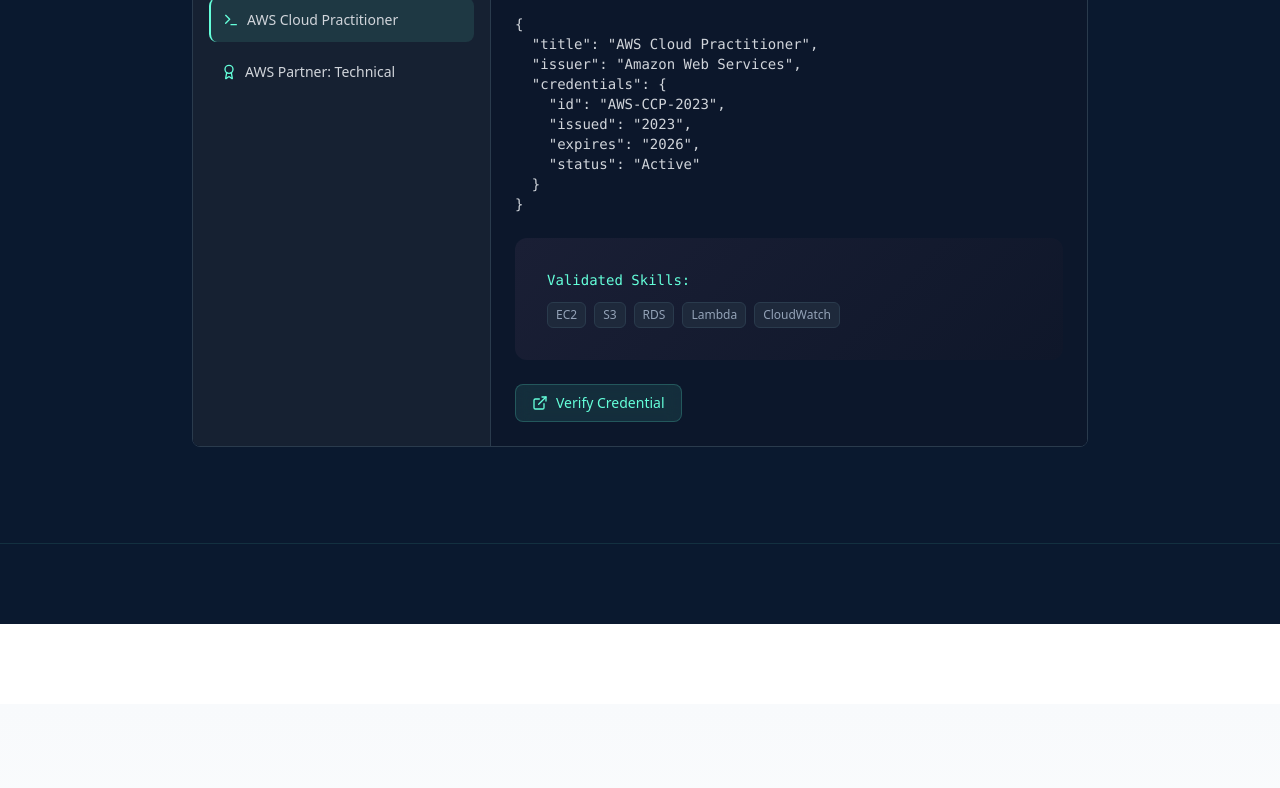
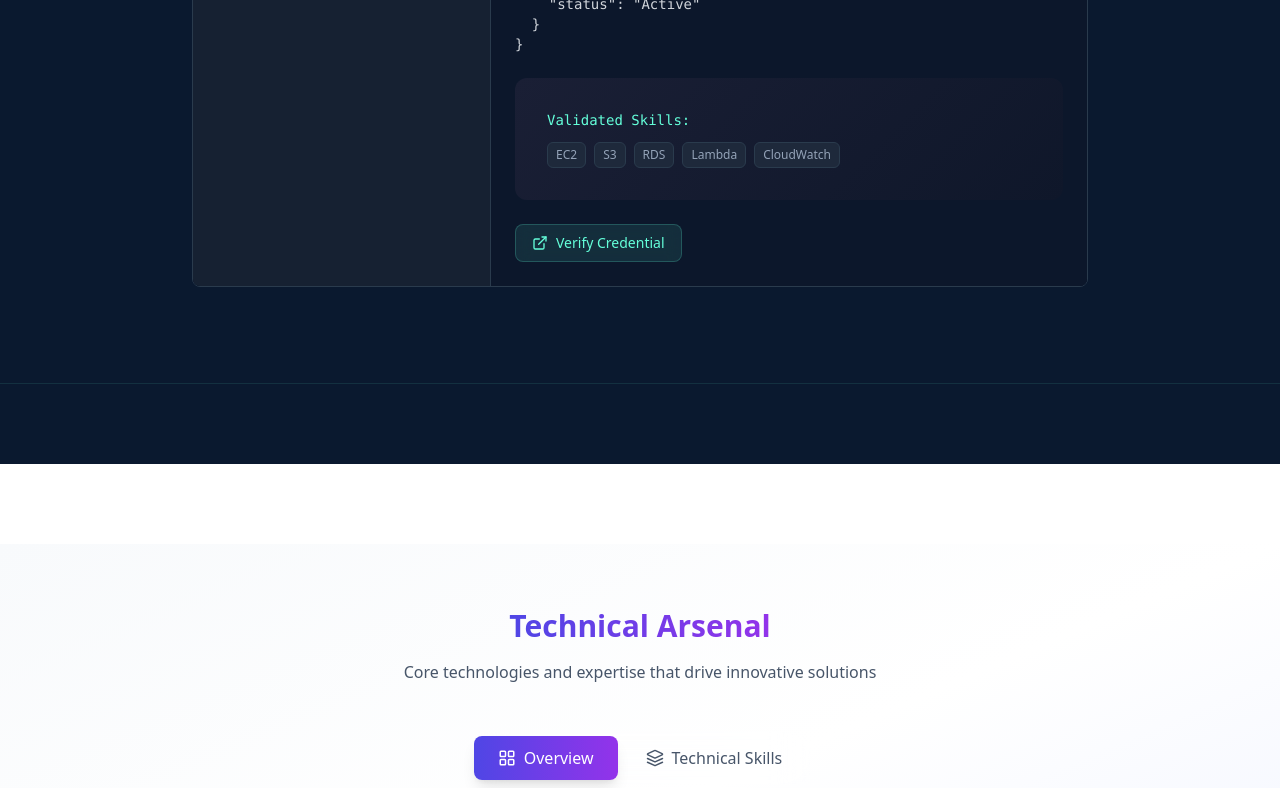
Before and after one commit to sharmasaugat/my-portfolio, a React (Create React App) app in the folder frontend/: page / in a window 1280 px wide. Shown: the part 2000-2788 px from the top of the page. Built offline with nearby package versions, Linux system fonts and the light colour scheme.

Commit message:
Chnanges in following: 1. Cleaned css to follow industry standard 2. Cleaned tab component and merged few codes for contact and skill component 3. deleted redundent files and reordanzed some components into smaller section

```diff
--- a/frontend/src/components/Button/TabButtons.jsx
+++ b/frontend/src/components/Button/TabButtons.jsx
@@ -1,23 +1,47 @@
 import { memo } from 'react';
 import PropTypes from 'prop-types';
 
-export const TabButtons = memo(({ tabs, activeTab, onTabChange }) => (
-  <div className="form-tabs">
+const variants = {
+  form: {
+    wrapper: "form-tabs",
+    button: (isActive) => `form-tab ${isActive ? 'active' : ''}`
+  },
+  skill: {
+    wrapper: "inline-flex p-1 space-x-1 bg-white/20 backdrop-blur-lg rounded-xl",
+    button: (isActive) => `px-6 py-2.5 rounded-lg transition-all flex items-center gap-2 ${
+      isActive
+        ? 'bg-gradient-to-r from-indigo-600 to-purple-600 text-white shadow-lg'
+        : 'text-slate-600 hover:bg-white/50'
+    }`
+  }
+};
+
+// Fix 1: Change to default export
+const TabButtons = memo(({ tabs, activeTab, onTabChange, variant = 'form' }) => {
+  const styles = variants[variant];
+
+  return (
+    <div className={styles.wrapper}>
       {Object.entries(tabs).map(([key, { icon: Icon, title }]) => (
         <button
           key={key}
           onClick={() => onTabChange(key)}
-        className={`form-tab ${activeTab === key ? 'active' : ''}`}
+          className={styles.button(activeTab === key)}
         >
-        <Icon size={20} />
-        <span>{title}</span>
+          {Icon && <Icon size={variant === 'skill' ? 18 : 20} />}
+          <span className={variant === 'skill' ? 'font-medium' : ''}>{title}</span>
         </button>
       ))}
     </div>
-));
+  );
+});
 
 TabButtons.propTypes = {
   tabs: PropTypes.object.isRequired,
   activeTab: PropTypes.string.isRequired,
-  onTabChange: PropTypes.func.isRequired
+  onTabChange: PropTypes.func.isRequired,
+  variant: PropTypes.oneOf(['form', 'skill'])
 };
+
+// Fix 2: Use default export
+export default TabButtons;
--- a/frontend/src/components/Contact/ContactFormTabs.jsx
+++ b/frontend/src/components/Contact/ContactFormTabs.jsx
@@ -1,7 +1,7 @@
 import { memo, useState } from 'react';
 import PropTypes from 'prop-types';
 import { FormContent } from '../Form/FormContent';
-import { TabButtons } from '../Button/TabButtons';
+import TabButtons from '../Button/TabButtons';
 import { CONTACT_DATA } from '../../data/ContactData';
 
 const ContactFormTabs = ({ values, loading, submitted, error, onChange, onSubmit }) => {
@@ -19,6 +19,7 @@
         tabs={formTabs}
         activeTab={activeTab}
         onTabChange={setActiveTab}
+        variant="form"
       />
       <FormContent
         tab={formTabs[activeTab]}
--- a/frontend/src/components/Sections/ExperienceSection.jsx
+++ b/frontend/src/components/Sections/ExperienceSection.jsx
@@ -7,7 +7,7 @@
   const { experiences } = usePortfolio();
 
   return (
-    <section className="py-20">
+    <section className="py-08">
       <div className="container mx-auto px-4">
         <motion.h2
           initial={{ opacity: 0 }}
--- a/frontend/src/components/Sections/SkillsSection.jsx
+++ b/frontend/src/components/Sections/SkillsSection.jsx
@@ -1,29 +1,63 @@
-import React from 'react';
+import React, { useState, memo } from 'react';
 import { motion } from 'framer-motion';
 import SkillsRadar from '../Skills/SkillsRadar';
+import SkillCard from '../Skills/SkillCard';
+import  TabButtons from '../Button/TabButtons';
+import { overviewSkills, skillTabs } from '../../data/SkillData';
 
-const SkillsSection = () => (
-  <section className="py-20 bg-gradient-to-b from-slate-50 to-white">
+const SkillsSection = () => {
+  const [activeTab, setActiveTab] = useState('overview');
+
+  return (
+    <section className="py-16 bg-gradient-to-br from-slate-50 via-white to-indigo-50">
       <div className="container mx-auto px-4">
-      <motion.h2
+        <motion.div
           initial={{ opacity: 0 }}
           whileInView={{ opacity: 1 }}
-        className="text-3xl font-bold text-slate-900 text-center mb-4"
+          className="text-center mb-12"
         >
+          <h2 className="text-3xl font-bold text-slate-900 mb-4">
+            <span className="bg-clip-text text-transparent bg-gradient-to-r from-indigo-600 to-purple-600">
               Technical Arsenal
-      </motion.h2>
-      <motion.p
-        initial={{ opacity: 0 }}
-        whileInView={{ opacity: 1 }}
-        className="text-slate-600 text-center mb-12 max-w-2xl mx-auto"
+            </span>
+          </h2>
+          <p className="text-slate-600 max-w-2xl mx-auto">
+            Core technologies and expertise that drive innovative solutions
+          </p>
+        </motion.div>
+
+        <div className="mb-8 flex justify-center">
+          <TabButtons
+            tabs={skillTabs}
+            activeTab={activeTab}
+            onTabChange={setActiveTab}
+            variant="skill"
+          />
+        </div>
+
+        <motion.div
+          key={activeTab}
+          initial={{ opacity: 0, x: 20 }}
+          animate={{ opacity: 1, x: 0 }}
+          exit={{ opacity: 0, x: -20 }}
+          transition={{ duration: 0.3 }}
+          className="max-w-6xl mx-auto"
         >
-        Core technologies and expertise that drive innovative solutions
-      </motion.p>
-      <div className="max-w-6xl mx-auto">
+          {activeTab === 'overview' ? (
+            <div className="grid grid-cols-1 md:grid-cols-2 lg:grid-cols-4 gap-6">
+              {overviewSkills.map((skill, index) => (
+                <SkillCard key={skill.title} {...skill} delay={index} />
+              ))}
+            </div>
+          ) : (
+            <div className="bg-white rounded-lg shadow-lg p-6">
               <SkillsRadar />
             </div>
+          )}
+        </motion.div>
       </div>
     </section>
   );
+};
 
-export default SkillsSection;
+export default memo(SkillsSection);
--- /dev/null
+++ b/frontend/src/components/Skills/SkillCard.jsx
@@ -0,0 +1,39 @@
+
+import React, { useState, memo } from 'react';
+import PropTypes from 'prop-types';
+import { motion } from 'framer-motion';
+
+const SkillCard = ({ icon: Icon, title, description, delay }) => {
+  const [isHovered, setIsHovered] = useState(false);
+
+  return (
+    <motion.div
+      initial={{ opacity: 0, y: 20 }}
+      whileInView={{ opacity: 1, y: 0 }}
+      transition={{ delay: delay * 0.1 }}
+      whileHover={{ scale: 1.02 }}
+      className="bg-white p-6 rounded-lg shadow-lg hover:shadow-xl transition-all duration-300"
+      onMouseEnter={() => setIsHovered(true)}
+      onMouseLeave={() => setIsHovered(false)}
+    >
+      <motion.div
+        animate={{ rotate: isHovered ? 360 : 0 }}
+        transition={{ duration: 0.5 }}
+        className="mb-4"
+      >
+        <Icon className="w-8 h-8 text-indigo-600" />
+      </motion.div>
+      <h3 className="text-lg font-semibold text-slate-900 mb-2">{title}</h3>
+      <p className="text-sm text-slate-600">{description}</p>
+    </motion.div>
+  );
+};
+
+SkillCard.propTypes = {
+  icon: PropTypes.elementType.isRequired,
+  title: PropTypes.string.isRequired,
+  description: PropTypes.string.isRequired,
+  delay: PropTypes.number.isRequired,
+};
+
+export default memo(SkillCard);
--- /dev/null
+++ b/frontend/src/data/SkillData.js
@@ -0,0 +1,146 @@
+import { Code2, Cloud, Database, Cpu, Code, Layout, LayoutGrid, Layers } from 'lucide-react';  // Add these imports
+
+export const radarSkills = [
+  {
+    subject: 'Enterprise Architecture',
+    level: 95,
+    icon: Cpu,  // Just pass the component reference, don't instantiate it
+    details: [
+      'Event-Driven Architecture',
+      'Domain-Driven Design',
+      'Microservices',
+      'API Gateway',
+      'CQRS/Event Sourcing',
+      'Multi Layered Architecture'
+    ],
+    color: 'from-cyan-600 to-blue-600'
+  },
+  {
+    subject: 'Cloud Computing',
+    level: 70,
+    icon: Cloud,
+    details: [
+      'AWS Services',
+      'Azure Cloud',
+      'Kubernetes',
+      'Docker',
+      'Serverless Architecture',
+      'Cloud Infrastructure'
+    ],
+    color: 'from-indigo-500 to-purple-500'
+  },
+  {
+    subject: 'Full Stack Development',
+    level: 88,
+    icon: Code2,
+    details: [
+      'React/Angular',
+      'Node.js/Express',
+      'Java/Spring',
+      'C#/.NET Core',
+      'Python/Django',
+      'TypeScript'
+    ],
+    color: 'from-emerald-500 to-teal-500'
+  },
+  {
+    subject: 'Database Design',
+    level: 95,
+    icon: Database,
+    details: [
+      'SQL Optimization',
+      'NoSQL Solutions',
+      'Data Modeling',
+      'Query Performance',
+      'Database Architecture',
+      'Data Migration'
+    ],
+    color: 'from-rose-500 to-pink-500'
+  }
+];
+
+export const overviewSkills = [
+  {
+    icon: Code,
+    title: "Frontend Development",
+    description: "Expertise in modern JavaScript frameworks including React, Vue, and Angular with focus on responsive and interactive UIs"
+  },
+  {
+    icon: Database,
+    title: "Backend Systems",
+    description: "Proficient in Node.js, Python, Java, and C# with extensive experience in database design and API development"
+  },
+  {
+    icon: Layout,
+    title: "UI/UX Design",
+    description: "Creating intuitive user experiences with modern design patterns and responsive layouts using latest technologies"
+  },
+  {
+    icon: Cpu,
+    title: "System Architecture",
+    description: "Designing scalable, maintainable systems using microservices, event-driven architecture, and cloud-native solutions"
+  }
+];
+
+// Additional categorized skills for potential future use
+export const technicalSkills = {
+  languages: [
+    'JavaScript/TypeScript',
+    'Python',
+    'Java',
+    'C#',
+    'PHP',
+    'SQL'
+  ],
+  frontend: [
+    'React',
+    'Angular',
+    'Vue.js',
+    'Next.js',
+    'Tailwind CSS',
+    'Material-UI'
+  ],
+  backend: [
+    'Node.js',
+    'Express',
+    'Django',
+    'Spring Boot',
+    '.NET Core',
+    'Laravel'
+  ],
+  databases: [
+    'PostgreSQL',
+    'MongoDB',
+    'MySQL',
+    'Redis',
+    'Elasticsearch',
+    'DynamoDB'
+  ],
+  cloud: [
+    'AWS',
+    'Azure',
+    'Google Cloud',
+    'Docker',
+    'Kubernetes',
+    'Terraform'
+  ],
+  tools: [
+    'Git',
+    'Jenkins',
+    'GitHub Actions',
+    'Jira',
+    'Swagger',
+    'Postman'
+  ]
+};
+
+export const skillTabs = {
+  overview: {
+    icon: LayoutGrid,
+    title: 'Overview'
+  },
+  details: {
+    icon: Layers,
+    title: 'Technical Skills'
+  }
+};
--- a/frontend/src/styles/index.css
+++ b/frontend/src/styles/index.css
@@ -31,13 +31,7 @@
   }
 
   /* Fix for white footer */
-  body {
-    @apply bg-[#0A192F];
-    min-height: 100vh;
-    overflow-x: hidden;
-  }
-
-  #root {
+  body, #root {
     @apply bg-[#0A192F];
     min-height: 100vh;
     overflow-x: hidden;
@@ -375,23 +369,6 @@
 
   .skill-orbs {
     @apply grid grid-cols-2 md:grid-cols-4 gap-6;
-  }
-
-  .skill-orb {
-    @apply relative p-6 rounded-lg bg-[#0A192F]/50 border border-[#64FFDA]/10
-           backdrop-blur-sm hover:border-[#64FFDA]/30 transition-all duration-300;
-    background: linear-gradient(145deg, #1e293b, #0f172a);
-    box-shadow: 8px 8px 16px #0d1524,
-                -8px -8px 16px #1e293b;
-  }
-
-  .skills-showcase {
-    @apply p-8 rounded-xl;
-    background: linear-gradient(135deg, #1a1f35 0%, #0f172a 100%);
-  }
-
-  .skill-orbs {
-    @apply grid grid-cols-2 md:grid-cols-3 gap-6;
   }
 
   .skill-orb {
@@ -745,31 +722,10 @@
     }
   }
 
-  /* Fix for white footer */
-  body {
-    @apply bg-[#0A192F];
-    min-height: 100vh;
-    overflow-x: hidden;
-  }
-
-  #root {
-    @apply bg-[#0A192F];
-    min-height: 100vh;
-    overflow-x: hidden;
-  }
-
   .portfolio-section:last-child {
     @apply pb-0 mb-0;
     min-height: auto;
     background-color: #0A192F;
-  }
-
-  .skills-radar-container {
-    @apply py-12 bg-[#0A192F];
-    min-height: auto !important;
-    background-image:
-      radial-gradient(circle at 10% 20%, rgba(100, 255, 218, 0.1) 0%, transparent 20%),
-      radial-gradient(circle at 90% 80%, rgba(72, 190, 255, 0.1) 0%, transparent 20%);
   }
 
   .skills-radar-container {
```
Also changed, not shown: frontend/src/App.jsx (+12 -2 lines), frontend/src/components/Skills/SkillsRadar.jsx (+56 -74 lines), frontend/src/styles/globals.css (+7 -9 lines). Lines whose indentation alone changed are shown as unchanged.
